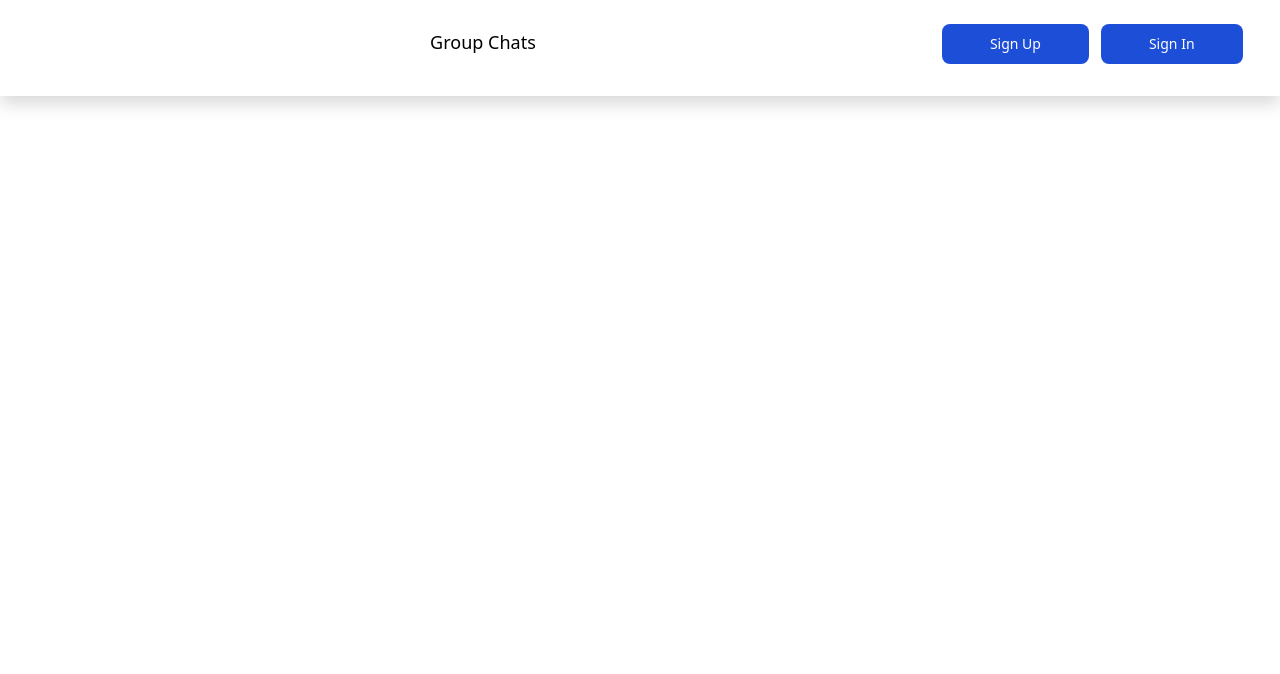
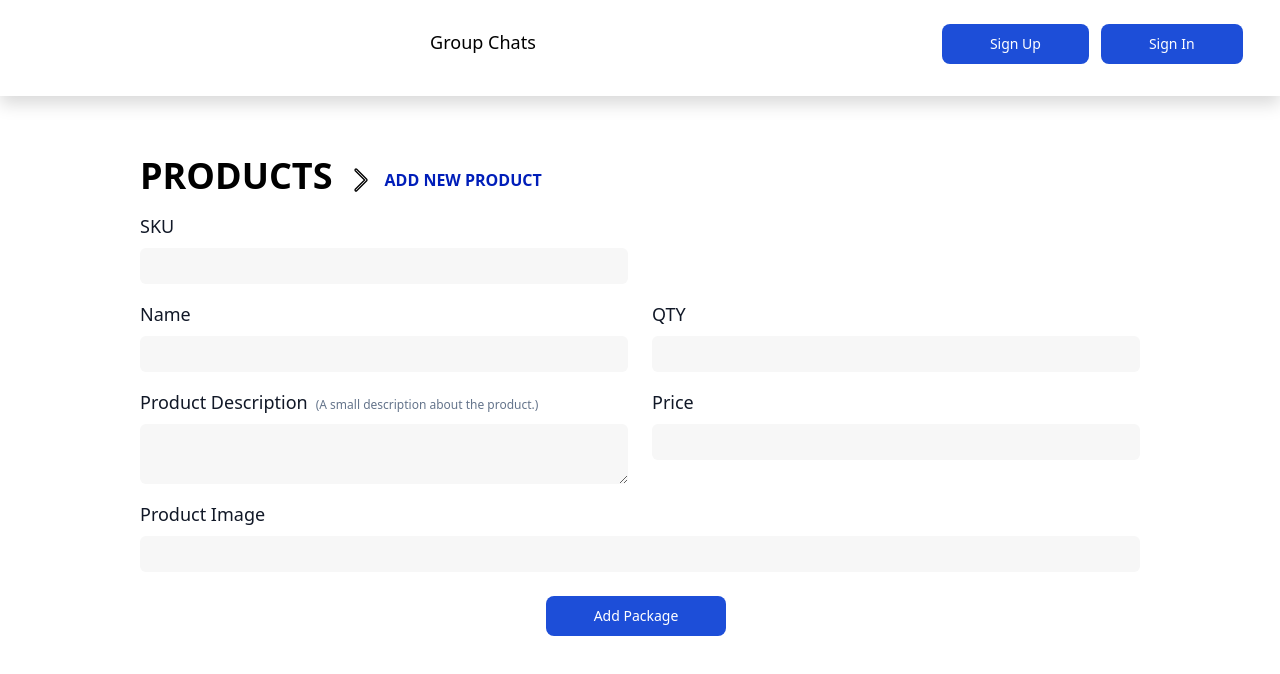
Before and after one commit to kalanarathnayake/Frontend-code94, a React (Create React App) app: page /createproduct in a window 1280 px wide. Shown: the top 674 px of the page. Built offline with nearby package versions, Linux system fonts and the light colour scheme.

Commit message:
Feat: Create product UI

```diff
--- a/src/App.js
+++ b/src/App.js
@@ -3,8 +3,8 @@ import 'bootstrap/dist/css/bootstrap.min.css';
 import { BrowserRouter as Router, Route, Routes } from "react-router-dom";
 
 import Navbar from "./components/navbar.component";
-// import { CreateGroup } from './components/group-add.component';
 import ProductList from './components/product-list.component';
+import AddProduct from './components/product-add.component';
 
 function App() {
   return (
@@ -13,7 +13,8 @@ function App() {
       <Router>
         <Routes>
           <Route exact path="/product" element={<ProductList />} />
-          {/* <Route exact path="/createproduct" element={<AddPackage />} />Done */}
+          <Route exact path="/createproduct" element={<AddProduct />} />
+          {/* <Route exact path="/createproduct" element={<AddProduct />} /> */}
         </Routes>
       </Router>
     </div>
--- a/src/components/group-add.component.js
+++ b/src/components/product-add.component.js
@@ -1,27 +1,18 @@
 import React, { useState } from 'react';
 import axios from 'axios';
 import Swal from "sweetalert2";
-import DatePicker from 'react-datepicker';
 import "react-datepicker/dist/react-datepicker.css"
 
-export default function AddPackage() {
-    // sku,
-    // quantity,
-    // productName,
-    // imgUrl,
-    // productDescription,
-    // isFavourite,
-    // price,
-
+export default function AddProduct() {
     const [sku, setSku] = useState('');
     const [quantity, setQuantity] = useState('');
     const [productName, setProductName] = useState('');
     const [imgUrl, setImgUrl] = useState('');
     const [productDescription, setProductDescription] = useState('');
-    const [isFavourite, setIsFavourite] = useState('');
+    const [isFavourite, setIsFavourite] = useState(1);
     const [price, setPrice] = useState('');
+
     const postData = (e) => {
-
         e.preventDefault();
         const products = {
             sku: sku,
@@ -76,7 +67,7 @@ export default function AddPackage() {
                 iconColor: '#60e004',
                 timer: 2800000
             })
-        } else if (productDescription.length !== 5) {
+        } else if (productDescription.length <= 5) {
             Swal.fire({
                 icon: 'error',
                 title: 'Error',
@@ -90,7 +81,7 @@ export default function AddPackage() {
                 timer: 2800000
             })
         }
-        else if (price.length !== 1) {
+        else if (price.length <= 1) {
             Swal.fire({
                 icon: 'error',
                 title: 'Error',
@@ -136,110 +127,110 @@ export default function AddPackage() {
                 })
         }
     }
+    // const [sku, setSku] = useState('');
+    // const [quantity, setQuantity] = useState('');
+    // const [productName, setProductName] = useState('');
+    // const [imgUrl, setImgUrl] = useState('');
+    // const [productDescription, setProductDescription] = useState('');
+    // const [isFavourite, setIsFavourite] = useState('');
+    // const [price, setPrice] = useState('');
 
     return (
-        <div className="flex flex-col px-5 py-32 pt-2 scroll-m-1 scroll-smooth ">
-            {/* <div className="overflow-x-auto sm:-mx-6 lg:-mx-8">
+        <div className="flex flex-col px-5 pt-1 scroll-m-1 scroll-smooth ">
+            <div className="overflow-x-auto sm:-mx-6 lg:-mx-8">
                 <div className="inline-block min-w-full py-2 sm:px-6 lg:px-8">
                     <div className='items-center overflow-hidden'>
                         <div className=''>
                             <div class="grid grid-cols-1 gap-4 content-start pt-5 px-20">
-                                <form>
+                                <form className='container px-20'>
                                     <div class="">
-                                        <p className='text-4xl font-semibold text-black uppercase'>Add Package</p>
+                                        <p className='flex items-center font-semibold text-black uppercase '>
+                                            <span class=" text-4xl">Products</span>
+                                            <span class="ml-3">
+                                                <svg class="h-8 w-8 mr-2 mt-2" fill="none" viewBox="0 0 24 24" stroke="currentColor">
+                                                    <path fillRule="evenodd" d="M16.28 11.47a.75.75 0 010 1.06l-7.5 7.5a.75.75 0 01-1.06-1.06L14.69 12 7.72 5.03a.75.75 0 011.06-1.06l7.5 7.5z" clipRule="evenodd" />
+                                                </svg>
+                                            </span>
+                                            <span class="pt-2" style={{ color: "#001EB9" }}> Add new product</span>
+                                        </p>
                                         <p />
                                         <div className="grid grid-cols-2 gap-4 form-group">
                                             <div className="form-group">
                                                 <label className='block mb-2 text-lg font-medium text-gray-900 dark:text-white'>
-                                                    Item
+                                                    SKU
                                                 </label>
                                                 <input type="text"
                                                     required
-                                                    className="form-control"
-                                                    onChange={(e) => setItem(e.target.value)}
+                                                    className="border-0 form-control"
+                                                    style={{ backgroundColor: "#F7F7F7" }}
+
+                                                    onChange={(e) => setSku(e.target.value)}
                                                 />
                                             </div>
                                             <div class="">
-                                                <label className='block mb-2 text-lg font-medium text-gray-900 dark:text-white' >
-                                                    Category
-                                                </label>
-                                                <select
-                                                    type="text"
-                                                    required
-                                                    className="form-control"
-                                                    onChange={(e) => setCategory(e.target.value)}
-                                                >
-                                                    <option>Select From Here</option>
-                                                    <option>Breakable Items</option>
-                                                    <option>Electronics</option>
-                                                    <option>Food Items</option>
-                                                    <option>Freezer Items</option>
-                                                    <option>Flowers</option>
-                                                </select>
                                             </div>
-                                        </div>
-                                        <p />
-                                        <div className="grid grid-cols-1 gap-4 form-group">
+                                        </div><p />
+                                        <div className="grid grid-cols-2 gap-4 form-group">
                                             <div className="">
                                                 <label className='block mb-2 text-lg font-medium text-gray-900 dark:text-white'>
-                                                    Special Notes
+                                                    Name
                                                 </label>
-                                                <textarea type="text"
-                                                    className="form-control"
-                                                    onChange={(e) => setSpecialNotes(e.target.value)}
+                                                <input type="text"
+                                                    className="border-0 form-control"
+                                                    style={{ backgroundColor: "#F7F7F7" }}
+
+                                                    onChange={(e) => setProductName(e.target.value)}
                                                 />
                                             </div>
-                                        </div>
-                                        <p />
+                                            <div className="grid grid-cols-1 gap-4 form-group">
+                                                <div className="">
+                                                    <label className='block mb-2 text-lg font-medium text-gray-900 dark:text-white'>
+                                                        QTY
+                                                    </label>
+                                                    <input type="text"
+                                                        className="border-0 form-control"
+                                                        style={{ backgroundColor: "#F7F7F7" }}
+
+                                                        onChange={(e) => setQuantity(e.target.value)}
+                                                    />
+                                                </div>
+
+                                            </div>
+                                        </div><p />
                                         <div className="grid grid-cols-2 gap-4 form-group">
-                                            <div class="form-group">
-                                                <label className='block mb-2 text-lg font-medium text-gray-900 dark:text-white' >
-                                                    Accepted Date
+                                            <div className="">
+                                                <label className='block mb-2 text-lg font-medium text-gray-900 dark:text-white'>
+                                                    Product Description
+                                                    <span class="text-xs ml-2 text-slate-500">(A small description about the product.)</span>
                                                 </label>
-                                                <DatePicker
-                                                    viewBox="0 0 20 40"
-                                                    dateFormat="MMMM d, yyyy"
-                                                    selected={new Date()}
-                                                    onChange={handleDate}
+                                                <textarea type="time"
+                                                    className="border-0 form-control"
+                                                    style={{ backgroundColor: "#F7F7F7" }}
+
+                                                    onChange={(e) => setProductDescription(e.target.value)}
                                                 />
                                             </div>
                                             <div className="">
-                                                <label for="large-input" className='block mb-2 text-lg font-medium text-gray-900 dark:text-white'>
-                                                    Accepted Time
+                                                <label className='block mb-2 text-lg font-medium text-gray-900 dark:text-white'>
+                                                    Price
                                                 </label>
-                                                <input type="time"
-                                                    className="form-control"
-                                                    onChange={(e) => setAcceptedTime(e.target.value)}
+                                                <input type="number"
+                                                    className="border-0 form-control"
+                                                    style={{ backgroundColor: "#F7F7F7" }}
+
+                                                    onChange={(e) => setPrice(e.target.value)}
                                                 />
                                             </div>
-                                        </div>
-                                        <p /><p />
-                                        <div className="grid grid-cols-1 gap-4 form-group">
-                                            <div className="form-group">
+                                        </div><p />
+                                        <div className="grid grid-cols-1 gap-4 ">
+                                            <div className="">
                                                 <label className='block mb-2 text-lg font-medium text-gray-900 dark:text-white'>
-                                                    Customer Name
+                                                    Product Image
                                                 </label>
                                                 <input type="text"
-                                                    className="form-control"
-                                                    onChange={(e) => setcustomerName(e.target.value)}
-                                                />
-                                            </div>
-                                            <div class="">
-                                                <label className='block mb-2 text-lg font-medium text-gray-900 dark:text-white' >
-                                                    Delivery Address
-                                                </label>
-                                                <input type="text"
-                                                    className="form-control"
-                                                    onChange={(e) => setAddress(e.target.value)}
-                                                />
-                                            </div>
-                                            <div className="form-group">
-                                                <label for="large-input" className='block mb-2 text-lg font-medium text-gray-900 dark:text-white'>
-                                                    Phone Number
-                                                </label>
-                                                <input type="text"
-                                                    className="form-control"
-                                                    onChange={(e) => setPhone(e.target.value)}
+                                                    className="border-0 form-control"
+                                                    style={{ backgroundColor: "#F7F7F7" }}
+                                                    onChange={(e) => setImgUrl(e.target.value)}
                                                 />
                                             </div>
                                         </div>
@@ -252,7 +243,7 @@ export default function AddPackage() {
                         </div>
                     </div>
                 </div>
-            </div> */}
+            </div>
         </div>
     )
 }
--- a/src/components/product-list.component.js
+++ b/src/components/product-list.component.js
@@ -108,9 +108,9 @@ export default function ProductList() {
                                         <th className='uppercase drop-shadow-md'><h1>Products</h1></th>
                                     </tr>
                                     <tr class="flex">
-                                        <div class="flex max-w-3xl mb-5 p-2 sm:flex-row sm:text-left sm:justify-end">
+                                        <div class="flex  px-1 py-2 rounded-full max-w-sm mb-5 sm:flex-row sm:text-left sm:justify-end" style={{ backgroundColor: "#F7F7F7" }}>
                                             <div class="grid grid-cols-2 gap-4 form-group">
-                                                <form class=" p-1 rounded-full" style={{ backgroundColor: "#F7F7F7" }}>
+                                                <form class=" " >
                                                     <div class=" flex flex-row justify-between">
                                                         <input
                                                             className="p-2 ml-2 rounded-full"
@@ -129,14 +129,13 @@ export default function ProductList() {
                                                     </div>
                                                 </form>
                                             </div>
-
                                         </div>
                                         <div class="flex container justify-between">
                                             <div class="">
                                             </div>
-                                            <div className="flex mt-2 ">
+                                            <a className="flex mt-2" href='createproduct'>
                                                 <div class="">
-                                                    <input className='p-2 px-5 text-white rounded-lg' type="button" value="New Product" style={{ backgroundColor: "#001EB9" }} />
+                                                    <button href="" className='p-2 px-5 text-white rounded-lg' type="button" style={{ backgroundColor: "#001EB9" }} >New Product</button>
                                                 </div>
                                                 <div class="">
                                                     <button type="" class="mx-2 p-2 border-2 rounded-lg border-blue-800" >
@@ -145,7 +144,7 @@ export default function ProductList() {
                                                         </svg>
                                                     </button>
                                                 </div>
-                                            </div>
+                                            </a>
                                         </div>
                                     </tr>
                                 </table>
@@ -186,13 +185,15 @@ export default function ProductList() {
                                                                         </Link>
                                                                     </div>
                                                                     <div class="ml-2">
-                                                                        <button className='inline-flex items-center text-sm font-medium text-black duration-300 rounded-full hover:bg-blue-100'>
+                                                                        <Link to='/editProduct'>
+                                                                            <button className='items-center text-sm font-medium text-black duration-300 rounded-full nline-flex hover:bg-blue-100' onClick={() => setData(data._id)}>
                                                                                 <div class="">
                                                                                     <svg class="h-5 w-5 m-2" fill="none" viewBox="0 0 24 24" stroke="currentColor">
                                                                                         <path d="M21.731 2.269a2.625 2.625 0 00-3.712 0l-1.157 1.157 3.712 3.712 1.157-1.157a2.625 2.625 0 000-3.712zM19.513 8.199l-3.712-3.712-12.15 12.15a5.25 5.25 0 00-1.32 2.214l-.8 2.685a.75.75 0 00.933.933l2.685-.8a5.25 5.25 0 002.214-1.32L19.513 8.2z" />
                                                                                     </svg>
                                                                                 </div>
                                                                             </button>
+                                                                        </Link>
                                                                     </div>
                                                                     <div class="ml-2">
                                                                         <button className='inline-flex items-center text-sm font-medium text-black duration-300 rounded-full hover:bg-red-100' onClick={() => onDelete(data._id)} >
@@ -217,7 +218,7 @@ export default function ProductList() {
                                                         <td className='px-6 py-4 text-base font-semibold'>{data.imgUrl}</td>
                                                         <td className='px-6 py-4 text-base font-semibold'>{data.productName}</td>
                                                         <td className='px-3 py-4 text-base font-semibold'>${data.price}</td>
-                                                        <td className='px-6 py-4 text-base font-semibold'>
+                                                        <td className='px-6 py-4'>
                                                             <div class="flex justify-center">
                                                                 <div class="ml-2">
                                                                     <Link to='/editProduct'>
@@ -231,13 +232,15 @@ export default function ProductList() {
                                                                     </Link>
                                                                 </div>
                                                                 <div class="ml-2">
-                                                                    <button className='inline-flex items-center text-sm font-medium text-black duration-300 rounded-full hover:bg-blue-100'>
+                                                                    <Link to='/editProduct'>
+                                                                        <button className='items-center text-sm font-medium text-black duration-300 rounded-full nline-flex hover:bg-blue-100' onClick={() => setData(data._id)}>
                                                                             <div class="">
                                                                                 <svg class="h-5 w-5 m-2" fill="none" viewBox="0 0 24 24" stroke="currentColor">
                                                                                     <path d="M21.731 2.269a2.625 2.625 0 00-3.712 0l-1.157 1.157 3.712 3.712 1.157-1.157a2.625 2.625 0 000-3.712zM19.513 8.199l-3.712-3.712-12.15 12.15a5.25 5.25 0 00-1.32 2.214l-.8 2.685a.75.75 0 00.933.933l2.685-.8a5.25 5.25 0 002.214-1.32L19.513 8.2z" />
                                                                                 </svg>
                                                                             </div>
                                                                         </button>
+                                                                    </Link>
                                                                 </div>
                                                                 <div class="ml-2">
                                                                     <button className='inline-flex items-center text-sm font-medium text-black duration-300 rounded-full hover:bg-red-100' onClick={() => onDelete(data._id)} >
```
Lines whose indentation alone changed are shown as unchanged.
